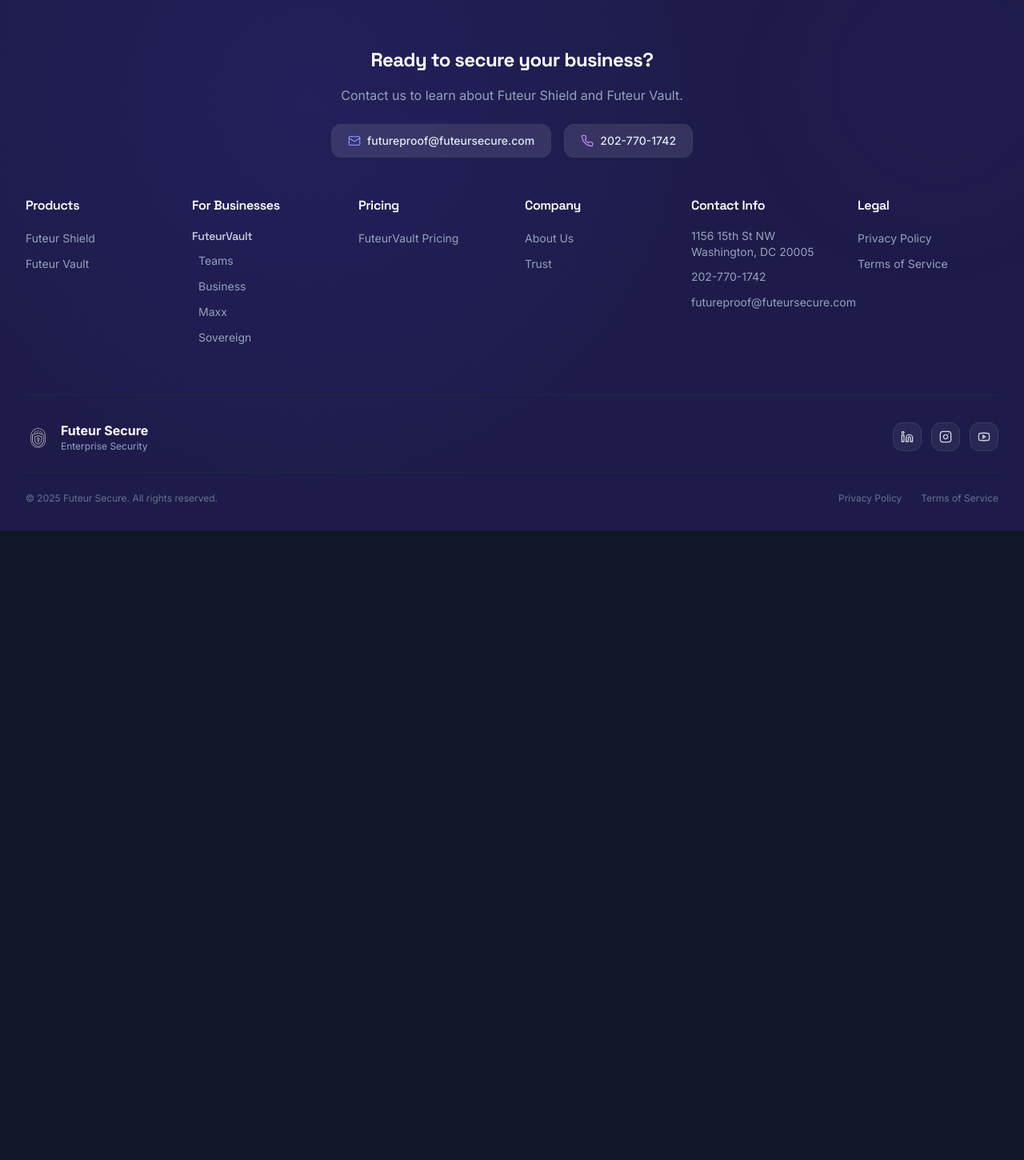
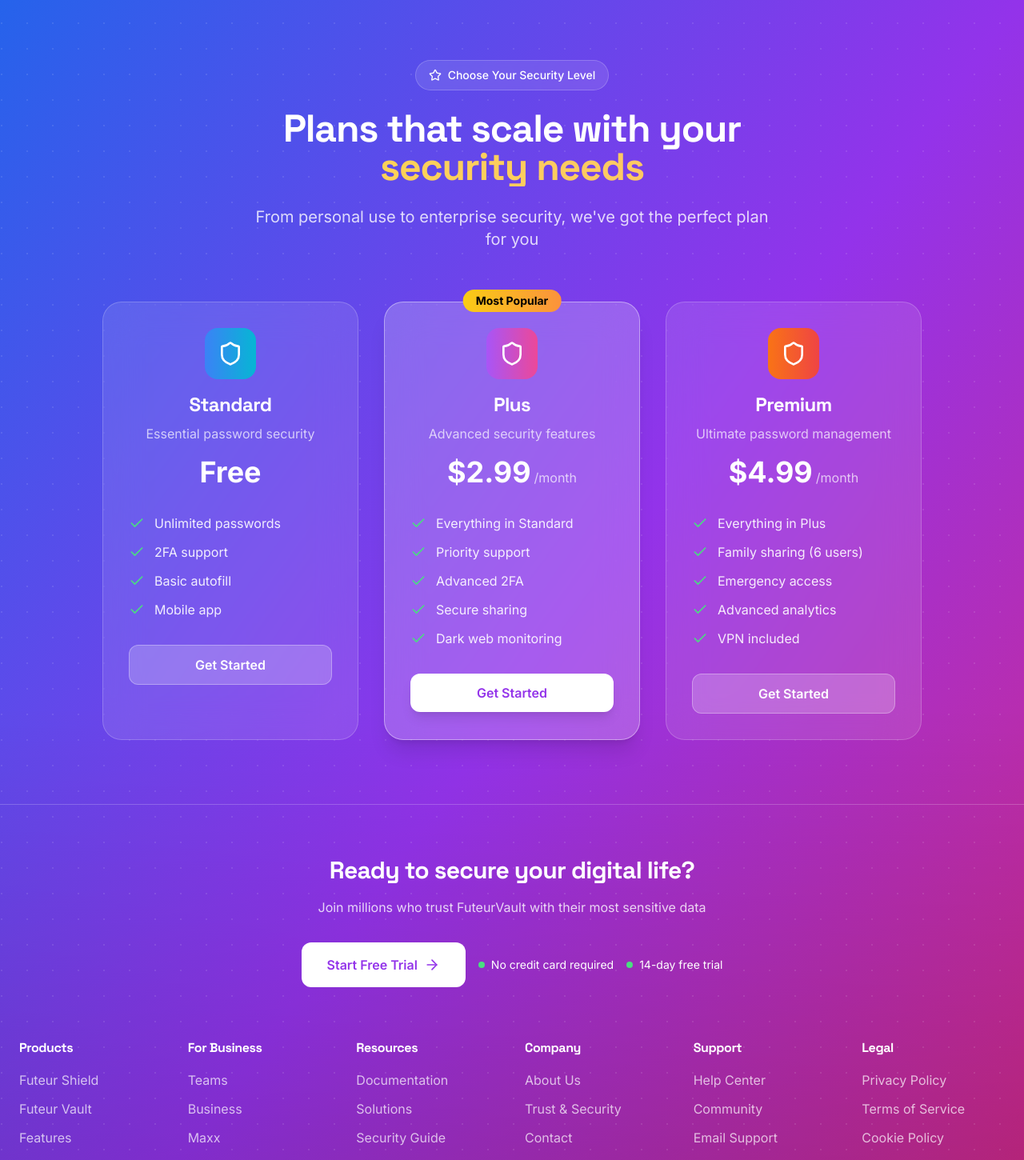
Before and after one commit to Futeur-Secure/fresh-new-online-space, a React (Vite) app: page /about in a window 1280 px wide. Shown: the part 1781-3231 px from the top of the page at 80% size. Before the commit the page ends 2444 px from the top, so only its background shows below. Built offline with nearby package versions, Linux system fonts and the light colour scheme.

Commit message:
Refactor footer based on Revolut.com
Study Revolut.com and curate a similar footer with similar color schemes and plan options.

```diff
--- a/src/components/Footer.tsx
+++ b/src/components/Footer.tsx
@@ -1,240 +1,266 @@
 
 import React from "react";
-import { Mail, Phone, Instagram, Linkedin, Youtube } from "lucide-react";
+import { Mail, Phone, Instagram, Linkedin, Youtube, ArrowRight, Check, Shield, Star, Zap } from "lucide-react";
 import { Link } from "react-router-dom";
 
 const Footer = () => {
+  const plans = [
+    {
+      name: "Standard",
+      price: "Free",
+      description: "Essential password security",
+      features: ["Unlimited passwords", "2FA support", "Basic autofill", "Mobile app"],
+      gradient: "from-blue-500 to-cyan-500",
+      textColor: "text-blue-600",
+      bgColor: "bg-blue-50 dark:bg-blue-950/30",
+      popular: false
+    },
+    {
+      name: "Plus",
+      price: "$2.99",
+      period: "/month",
+      description: "Advanced security features",
+      features: ["Everything in Standard", "Priority support", "Advanced 2FA", "Secure sharing", "Dark web monitoring"],
+      gradient: "from-purple-500 to-pink-500",
+      textColor: "text-purple-600",
+      bgColor: "bg-purple-50 dark:bg-purple-950/30",
+      popular: true
+    },
+    {
+      name: "Premium",
+      price: "$4.99",
+      period: "/month",
+      description: "Ultimate password management",
+      features: ["Everything in Plus", "Family sharing (6 users)", "Emergency access", "Advanced analytics", "VPN included"],
+      gradient: "from-orange-500 to-red-500",
+      textColor: "text-orange-600",
+      bgColor: "bg-orange-50 dark:bg-orange-950/30",
+      popular: false
+    }
+  ];
+
   return (
-    <footer className="relative bg-indigo-950 text-slate-300 pt-16 pb-8 overflow-hidden">
-      {/* Subtle Background Elements */}
-      <div className="absolute inset-0 bg-[radial-gradient(circle_at_30%_20%,rgba(79,70,229,0.1),transparent_50%)]"></div>
-      <div className="absolute top-0 right-0 w-64 h-64 bg-gradient-to-bl from-indigo-900/20 via-purple-900/10 to-transparent rounded-full blur-3xl"></div>
+    <footer className="relative overflow-hidden">
+      {/* Revolut-inspired gradient background */}
+      <div className="absolute inset-0 bg-gradient-to-br from-blue-600 via-purple-600 to-pink-600"></div>
+      <div className="absolute inset-0 bg-gradient-to-t from-black/20 via-transparent to-transparent"></div>
 
-      <div className="relative z-10 max-w-7xl mx-auto px-6 sm:px-8">
-        {/* Compact Call to Action */}
-        <div className="text-center mb-12">
-          <h3 className="text-2xl font-bold text-white mb-4">
-            Ready to secure your business?
+      {/* Subtle pattern overlay */}
+      <div
+        className="absolute inset-0 opacity-10"
+        style={{
+          backgroundImage: `radial-gradient(circle at 2px 2px, white 1px, transparent 0)`,
+          backgroundSize: '32px 32px'
+        }}
+      />
+
+      <div className="relative z-10 text-white">
+        {/* Plans Section */}
+        <section className="py-20 px-6">
+          <div className="max-w-7xl mx-auto">
+            <div className="text-center mb-16">
+              <div className="inline-flex items-center gap-2 px-4 py-2 rounded-full bg-white/10 backdrop-blur-sm border border-white/20 text-sm font-medium mb-6">
+                <Star className="w-4 h-4" />
+                Choose Your Security Level
+              </div>
+              <h2 className="text-4xl md:text-5xl font-bold mb-6">
+                Plans that scale with your
+                <span className="block bg-gradient-to-r from-yellow-300 to-orange-300 bg-clip-text text-transparent">
+                  security needs
+                </span>
+              </h2>
+              <p className="text-xl text-white/80 max-w-2xl mx-auto">
+                From personal use to enterprise security, we've got the perfect plan for you
+              </p>
+            </div>
+
+            <div className="grid md:grid-cols-3 gap-8 max-w-5xl mx-auto">
+              {plans.map((plan, i) => (
+                <div
+                  key={i}
+                  className={`relative group rounded-3xl p-8 backdrop-blur-xl border transition-all duration-300 hover:scale-105 hover:shadow-2xl ${
+                    plan.popular
+                      ? 'bg-white/20 border-white/40 shadow-xl'
+                      : 'bg-white/10 border-white/20 hover:bg-white/15'
+                  }`}
+                >
+                  {plan.popular && (
+                    <div className="absolute -top-4 left-1/2 transform -translate-x-1/2">
+                      <div className="bg-gradient-to-r from-yellow-400 to-orange-400 text-black px-4 py-1 rounded-full text-sm font-bold">
+                        Most Popular
+                      </div>
+                    </div>
+                  )}
+
+                  <div className="text-center mb-8">
+                    <div className={`inline-flex items-center justify-center w-16 h-16 rounded-2xl bg-gradient-to-r ${plan.gradient} mb-4`}>
+                      <Shield className="w-8 h-8 text-white" />
+                    </div>
+                    <h3 className="text-2xl font-bold mb-2">{plan.name}</h3>
+                    <p className="text-white/70 mb-4">{plan.description}</p>
+                    <div className="flex items-baseline justify-center">
+                      <span className="text-4xl font-bold">{plan.price}</span>
+                      {plan.period && <span className="text-white/70 ml-1">{plan.period}</span>}
+                    </div>
+                  </div>
+
+                  <ul className="space-y-3 mb-8">
+                    {plan.features.map((feature, idx) => (
+                      <li key={idx} className="flex items-center">
+                        <Check className="w-5 h-5 text-green-400 mr-3 flex-shrink-0" />
+                        <span className="text-white/90">{feature}</span>
+                      </li>
+                    ))}
+                  </ul>
+
+                  <button className={`w-full py-3 px-6 rounded-xl font-semibold transition-all duration-300 ${
+                    plan.popular
+                      ? 'bg-white text-purple-600 hover:bg-white/90 shadow-lg'
+                      : 'bg-white/20 hover:bg-white/30 border border-white/30'
+                  }`}>
+                    Get Started
+                  </button>
+                </div>
+              ))}
+            </div>
+          </div>
+        </section>
+
+        {/* Main Footer Content */}
+        <section className="py-16 px-6 border-t border-white/20">
+          <div className="max-w-7xl mx-auto">
+            {/* Quick CTA */}
+            <div className="text-center mb-16">
+              <h3 className="text-3xl font-bold mb-4">
+                Ready to secure your digital life?
               </h3>
-          <p className="text-slate-400 max-w-xl mx-auto mb-6">
-            Contact us to learn about Futeur Shield and Futeur Vault.
+              <p className="text-white/80 max-w-xl mx-auto mb-8">
+                Join millions who trust FuteurVault with their most sensitive data
               </p>
 
               <div className="flex flex-col sm:flex-row justify-center items-center gap-4">
-            <a
-              href="mailto:futureproof@futeursecure.com"
-              className="group flex items-center px-5 py-2.5 bg-white/10 hover:bg-white/20 rounded-lg border border-slate-700 hover:border-slate-600 transition-all duration-300"
-            >
-              <Mail className="w-4 h-4 mr-2 text-indigo-400" />
-              <span className="text-sm font-medium text-slate-200 group-hover:text-white">
-                futureproof@futeursecure.com
-              </span>
-            </a>
+                <button className="group flex items-center px-8 py-4 bg-white text-purple-600 hover:bg-white/90 rounded-xl font-semibold transition-all duration-300 hover:scale-105">
+                  <span>Start Free Trial</span>
+                  <ArrowRight className="w-5 h-5 ml-2 transition-transform duration-300 group-hover:translate-x-1" />
+                </button>
 
-            <a
-              href="tel:202-770-1742"
-              className="group flex items-center px-5 py-2.5 bg-white/10 hover:bg-white/20 rounded-lg border border-slate-700 hover:border-slate-600 transition-all duration-300"
-            >
-              <Phone className="w-4 h-4 mr-2 text-purple-400" />
-              <span className="text-sm font-medium text-slate-200 group-hover:text-white">
-                202-770-1742
-              </span>
-            </a>
+                <div className="flex items-center gap-4 text-sm">
+                  <div className="flex items-center">
+                    <div className="w-2 h-2 bg-green-400 rounded-full mr-2"></div>
+                    No credit card required
+                  </div>
+                  <div className="flex items-center">
+                    <div className="w-2 h-2 bg-green-400 rounded-full mr-2"></div>
+                    14-day free trial
+                  </div>
+                </div>
               </div>
             </div>
 
-        {/* Navigation */}
-        <div className="grid grid-cols-1 md:grid-cols-6 gap-8 mb-12">
+            {/* Navigation Grid */}
+            <div className="grid grid-cols-2 md:grid-cols-4 lg:grid-cols-6 gap-8 mb-16">
               <div>
-            <h4 className="text-white font-semibold mb-4">Products</h4>
-            <ul className="space-y-2">
-              <li>
-                <Link
-                  to="/shield"
-                  className="text-slate-400 hover:text-indigo-400 transition-colors duration-200 text-sm"
-                >
-                  Futeur Shield
-                </Link>
-              </li>
-              <li>
-                <Link
-                  to="/vault"
-                  className="text-slate-400 hover:text-purple-400 transition-colors duration-200 text-sm"
-                >
-                  Futeur Vault
-                </Link>
-              </li>
+                <h4 className="font-bold mb-4 text-white">Products</h4>
+                <ul className="space-y-3">
+                  <li><Link to="/shield" className="text-white/70 hover:text-white transition-colors">Futeur Shield</Link></li>
+                  <li><Link to="/vault" className="text-white/70 hover:text-white transition-colors">Futeur Vault</Link></li>
+                  <li><Link to="/features" className="text-white/70 hover:text-white transition-colors">Features</Link></li>
+                  <li><Link to="/pricing" className="text-white/70 hover:text-white transition-colors">Pricing</Link></li>
                 </ul>
               </div>
 
               <div>
-            <h4 className="text-white font-semibold mb-4">For Businesses</h4>
-            <div className="mb-3">
-              <h5 className="text-slate-300 font-medium text-sm mb-2">FuteurVault</h5>
-              <ul className="space-y-2 pl-2">
-                <li>
-                  <Link
-                    to="/vault/teams"
-                    className="text-slate-400 hover:text-purple-400 transition-colors duration-200 text-sm"
-                  >
-                    Teams
-                  </Link>
-                </li>
-                <li>
-                  <Link
-                    to="/vault/business"
-                    className="text-slate-400 hover:text-purple-400 transition-colors duration-200 text-sm"
-                  >
-                    Business
-                  </Link>
-                </li>
-                <li>
-                  <Link
-                    to="/vault/maxx"
-                    className="text-slate-400 hover:text-purple-400 transition-colors duration-200 text-sm"
-                  >
-                    Maxx
-                  </Link>
-                </li>
-                <li>
-                  <Link
-                    to="/vault/sovereign"
-                    className="text-slate-400 hover:text-purple-400 transition-colors duration-200 text-sm"
-                  >
-                    Sovereign
-                  </Link>
-                </li>
+                <h4 className="font-bold mb-4 text-white">For Business</h4>
+                <ul className="space-y-3">
+                  <li><Link to="/vault/teams" className="text-white/70 hover:text-white transition-colors">Teams</Link></li>
+                  <li><Link to="/vault/business" className="text-white/70 hover:text-white transition-colors">Business</Link></li>
+                  <li><Link to="/vault/maxx" className="text-white/70 hover:text-white transition-colors">Maxx</Link></li>
+                  <li><Link to="/vault/sovereign" className="text-white/70 hover:text-white transition-colors">Sovereign</Link></li>
+                </ul>
+              </div>
+
+              <div>
+                <h4 className="font-bold mb-4 text-white">Resources</h4>
+                <ul className="space-y-3">
+                  <li><Link to="/documentation" className="text-white/70 hover:text-white transition-colors">Documentation</Link></li>
+                  <li><Link to="/solutions" className="text-white/70 hover:text-white transition-colors">Solutions</Link></li>
+                  <li><a href="#" className="text-white/70 hover:text-white transition-colors">Security Guide</a></li>
+                  <li><a href="#" className="text-white/70 hover:text-white transition-colors">API Docs</a></li>
+                </ul>
+              </div>
+
+              <div>
+                <h4 className="font-bold mb-4 text-white">Company</h4>
+                <ul className="space-y-3">
+                  <li><Link to="/about" className="text-white/70 hover:text-white transition-colors">About Us</Link></li>
+                  <li><Link to="/trust" className="text-white/70 hover:text-white transition-colors">Trust & Security</Link></li>
+                  <li><Link to="/contact" className="text-white/70 hover:text-white transition-colors">Contact</Link></li>
+                  <li><a href="#" className="text-white/70 hover:text-white transition-colors">Careers</a></li>
+                </ul>
+              </div>
+
+              <div>
+                <h4 className="font-bold mb-4 text-white">Support</h4>
+                <ul className="space-y-3">
+                  <li><a href="#" className="text-white/70 hover:text-white transition-colors">Help Center</a></li>
+                  <li><a href="#" className="text-white/70 hover:text-white transition-colors">Community</a></li>
+                  <li><a href="mailto:futureproof@futeursecure.com" className="text-white/70 hover:text-white transition-colors">Email Support</a></li>
+                  <li><a href="tel:202-770-1742" className="text-white/70 hover:text-white transition-colors">Phone Support</a></li>
+                </ul>
+              </div>
+
+              <div>
+                <h4 className="font-bold mb-4 text-white">Legal</h4>
+                <ul className="space-y-3">
+                  <li><a href="/privacy" className="text-white/70 hover:text-white transition-colors">Privacy Policy</a></li>
+                  <li><a href="/terms" className="text-white/70 hover:text-white transition-colors">Terms of Service</a></li>
+                  <li><a href="#" className="text-white/70 hover:text-white transition-colors">Cookie Policy</a></li>
+                  <li><a href="#" className="text-white/70 hover:text-white transition-colors">Security</a></li>
                 </ul>
               </div>
             </div>
 
+            {/* Bottom Section */}
+            <div className="flex flex-col md:flex-row items-center justify-between pt-8 border-t border-white/20">
+              <div className="flex items-center space-x-4 mb-6 md:mb-0">
+                <img
+                  src="/icon.png"
+                  className="w-10 h-10 rounded-xl"
+                  alt="Futeur Secure Logo"
+                />
                 <div>
-            <h4 className="text-white font-semibold mb-4">Pricing</h4>
-            <ul className="space-y-2">
-              <li>
-                <Link
-                  to="/pricing"
-                  className="text-slate-400 hover:text-purple-400 transition-colors duration-200 text-sm"
-                >
-                  FuteurVault Pricing
-                </Link>
-              </li>
-            </ul>
-          </div>
-
-          <div>
-            <h4 className="text-white font-semibold mb-4">Company</h4>
-            <ul className="space-y-2">
-              <li>
-                <Link
-                  to="/about"
-                  className="text-slate-400 hover:text-slate-300 transition-colors duration-200 text-sm"
-                >
-                  About Us
-                </Link>
-              </li>
-              <li>
-                <Link
-                  to="/trust"
-                  className="text-slate-400 hover:text-slate-300 transition-colors duration-200 text-sm"
-                >
-                  Trust
-                </Link>
-              </li>
-            </ul>
-          </div>
-
-          <div>
-            <h4 className="text-white font-semibold mb-4">Contact Info</h4>
-            <ul className="space-y-2">
-              <li className="text-slate-400 text-sm">
-                1156 15th St NW<br />
-                Washington, DC 20005
-              </li>
-              <li>
-                <a
-                  href="tel:202-770-1742"
-                  className="text-slate-400 hover:text-purple-400 transition-colors duration-200 text-sm"
-                >
-                  202-770-1742
-                </a>
-              </li>
-              <li>
-                <a
-                  href="mailto:futureproof@futeursecure.com"
-                  className="text-slate-400 hover:text-indigo-400 transition-colors duration-200 text-sm"
-                >
-                  futureproof@futeursecure.com
-                </a>
-              </li>
-            </ul>
-          </div>
-
-          <div>
-            <h4 className="text-white font-semibold mb-4">Legal</h4>
-            <ul className="space-y-2">
-              <li>
-                <a href="/privacy" className="text-slate-400 hover:text-slate-300 transition-colors duration-200 text-sm">
-                  Privacy Policy
-                </a>
-              </li>
-              <li>
-                <a href="/terms" className="text-slate-400 hover:text-slate-300 transition-colors duration-200 text-sm">
-                  Terms of Service
-                </a>
-              </li>
-            </ul>
+                  <div className="font-bold text-lg">Futeur Secure</div>
+                  <div className="text-white/70 text-sm">Enterprise Security Platform</div>
                 </div>
               </div>
 
-        {/* Divider */}
-        <div className="border-t border-slate-800 mb-8"></div>
-
-        {/* Brand and Social */}
-        <div className="flex flex-col md:flex-row items-center justify-between mb-6">
-          <div className="flex items-center space-x-3 mb-4 md:mb-0">
-            <img
-              src="/icon.png"
-              className="w-8 h-8 rounded-lg"
-              alt="Futeur Secure Logo"
-            />
-            <div>
-              <span className="text-white font-bold">Futeur Secure</span>
-              <div className="text-xs text-slate-400">Enterprise Security</div>
-            </div>
-          </div>
-
+              <div className="flex items-center space-x-4">
                 <div className="flex space-x-3">
                   {[
-              { icon: Linkedin, href: "#", color: "hover:text-blue-400" },
-              { icon: Instagram, href: "#", color: "hover:text-pink-400" },
-              { icon: Youtube, href: "#", color: "hover:text-red-400" }
-            ].map(({ icon: Icon, href, color }, index) => (
+                    { icon: Linkedin, href: "#", gradient: "from-blue-500 to-blue-600" },
+                    { icon: Instagram, href: "#", gradient: "from-pink-500 to-rose-500" },
+                    { icon: Youtube, href: "#", gradient: "from-red-500 to-red-600" }
+                  ].map(({ icon: Icon, href, gradient }, index) => (
                     <a
                       key={index}
                       href={href}
-                className={`w-9 h-9 flex items-center justify-center bg-white/5 hover:bg-white/15 border border-slate-700 hover:border-slate-600 rounded-lg transition-all duration-300 ${color}`}
+                      className={`w-10 h-10 flex items-center justify-center bg-gradient-to-r ${gradient} rounded-xl transition-all duration-300 hover:scale-110 hover:shadow-lg`}
                     >
-                <Icon className="w-4 h-4" />
+                      <Icon className="w-5 h-5 text-white" />
                     </a>
                   ))}
                 </div>
               </div>
+            </div>
 
-        {/* Legal */}
-        <div className="flex flex-col md:flex-row justify-between items-center pt-6 border-t border-slate-800">
-          <p className="text-xs text-slate-500 mb-3 md:mb-0">
-            © 2025 Futeur Secure. All rights reserved.
+            {/* Copyright */}
+            <div className="text-center pt-8 border-t border-white/20 mt-8">
+              <p className="text-white/60 text-sm">
+                © 2025 Futeur Secure. All rights reserved. | 1156 15th St NW, Washington, DC 20005
               </p>
-          <div className="flex space-x-6">
-            <a href="/privacy" className="text-xs text-slate-500 hover:text-slate-400 transition-colors duration-200">
-              Privacy Policy
-            </a>
-            <a href="/terms" className="text-xs text-slate-500 hover:text-slate-400 transition-colors duration-200">
-              Terms of Service
-            </a>
             </div>
           </div>
+        </section>
       </div>
     </footer>
   );
```
Lines whose indentation alone changed are shown as unchanged.
